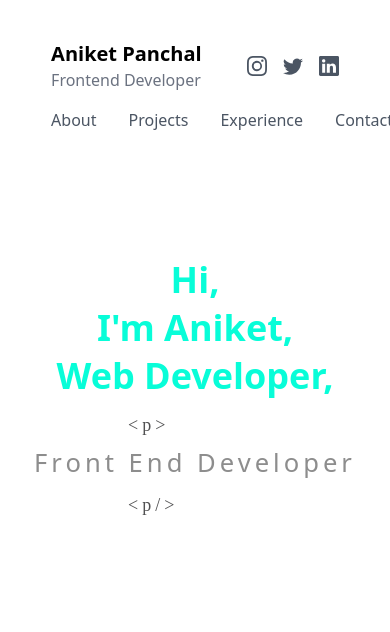
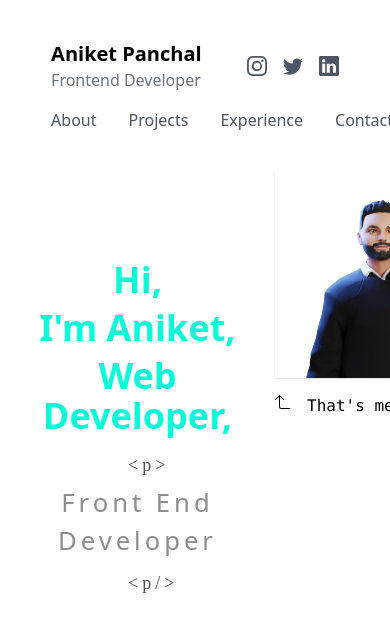
Before and after one commit to aapanchal/aapanchal-portfolio, a Next.js app: page / in a window 390 px wide. Shown: the top 632 px of the page. Built offline with nearby package versions, Linux system fonts and the light colour scheme.

Commit message:
responsive
responsive

```diff
--- a/components/Hero.js
+++ b/components/Hero.js
@@ -5,7 +5,7 @@ import userData from "../constant/data";
 export default function Hero() {
   const colors = ["#F59E0B", "#84CC16", "#10B981", "#3B82F6"];
   return (
-    <div className="flex flex-row justify-center items-start overflow-hidden">
+    <div id="main-hero" className="justify-center items-start overflow-hidden">
       {/* Text container */}
 
       <div className="text-zone w-full md:w-1/2 mx-auto text-center md:text-left lg:p-20 mt-20">
@@ -21,7 +21,7 @@ export default function Hero() {
         <p className="gray-text">Front End Developer </p>
       </div>
       {/* Image container */}
-      <div className="hidden lg:block relative w-full md:w-1/2 -mr-40 ">
+      <div className=" lg:block relative w-full md:w-1/2 -mr-40 ">
         <div className="w-3/4 ">
           <img src={userData.avatarUrl} alt="avatar" className=" shadow" />
           <div className="flex flex-row justify-between mt-4">
--- a/components/Navbar.js
+++ b/components/Navbar.js
@@ -195,17 +195,17 @@ export default function Navbar() {
           </a>
         </Link>
         <Link href="/projects">
-          <a className="text-base font-normal text-gray-600 dark:text-gray-300">
+          <a className="text-base font-normal text-gray-600 dark:text-gray-300 ml-1">
             Projects
           </a>
         </Link>
         <Link href="/experience">
-          <a className="text-base font-normal text-gray-600 dark:text-gray-300">
+          <a className="text-base font-normal text-gray-600 dark:text-gray-300 ml-1">
             Experience
           </a>
         </Link>
         <Link href="/contact">
-          <a className="text-base font-normal text-gray-600 dark:text-gray-300">
+          <a className="text-base font-normal text-gray-600 dark:text-gray-300 ml-1">
             Contact
           </a>
         </Link>
--- a/styles/globals.css
+++ b/styles/globals.css
@@ -35,3 +35,22 @@
   .text-zone h1{
     color: #08fdd8;
   }
+#main-hero{
+    display: flex;
+    flex-direction: row;
+}
+  @media only screen and (max-width: 380px) {
+    .nav-con {
+        max-width: 95%;
+    }
+    #main-hero{
+        display: contents;
+        flex-direction: row;
+    }
+    .text-zone p:first-of-type:before {
+        left: 2rem;
+    }
+    .text-zone p:last-of-type:after {
+        left: 2rem;
+    }
+  }
```
